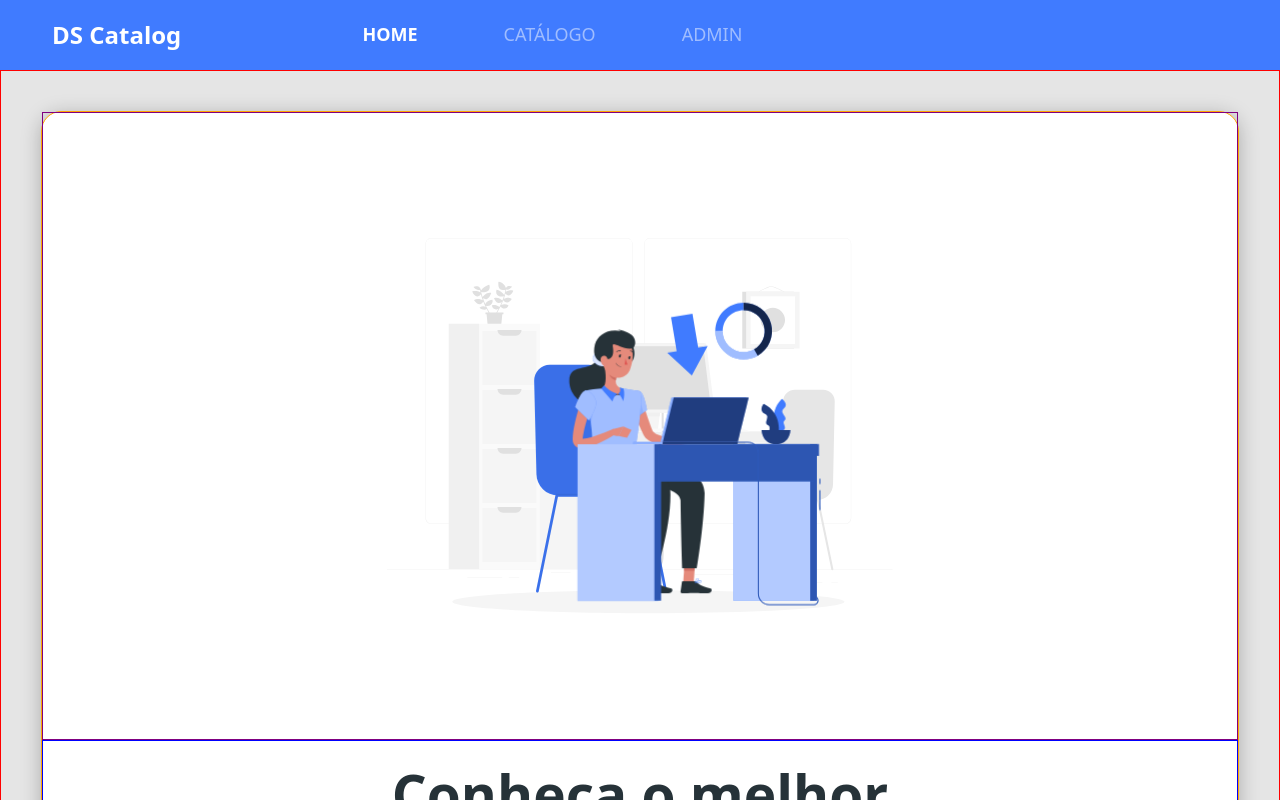
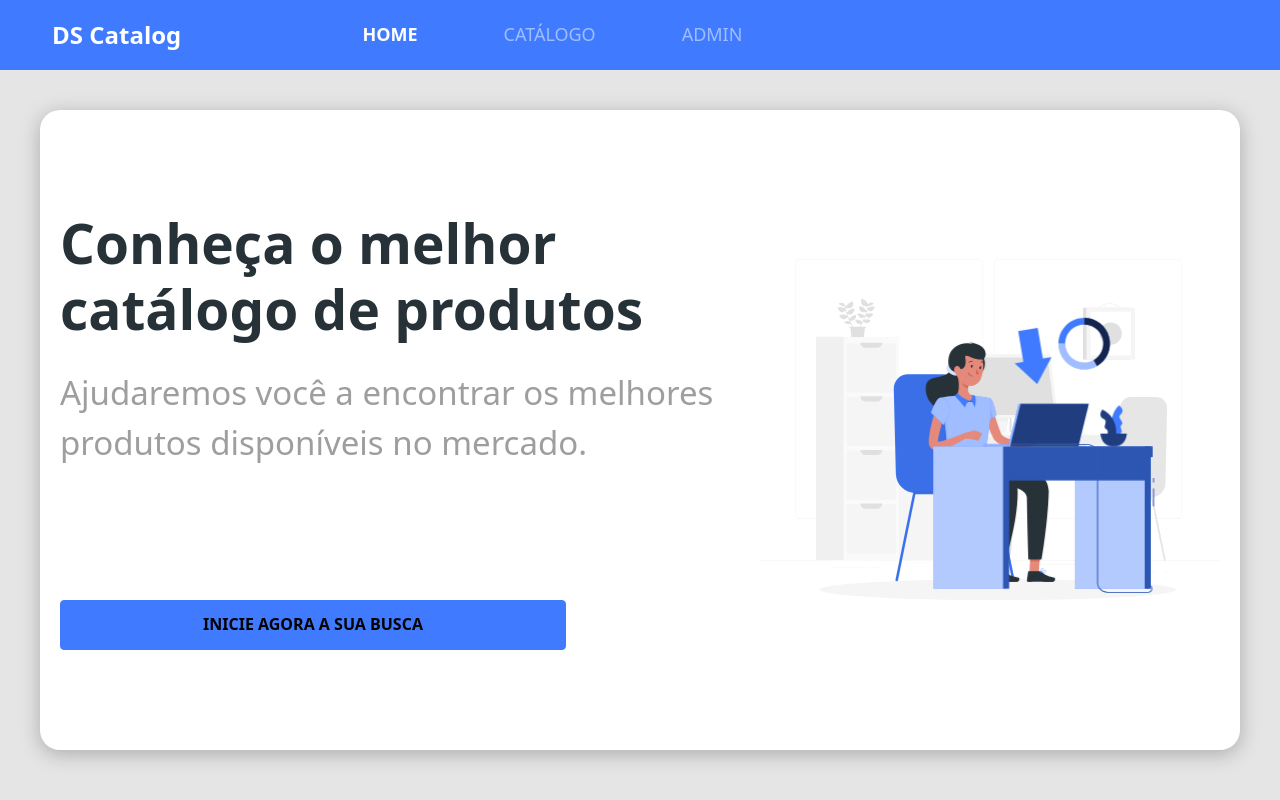
Before and after one commit to Deividwb/DSCatalog, a React (Create React App) app in the folder frontweb/: page / in a window 1280 px wide. Shown: the top 800 px of the page. Built offline with nearby package versions, Linux system fonts and the light colour scheme.

Commit message:
Home styling

```diff
--- a/frontweb/src/pages/Home/index.tsx
+++ b/frontweb/src/pages/Home/index.tsx
@@ -1,5 +1,5 @@
-import {ReactComponent as MainImage} from 'assets/images/main-image.svg';
-import Navbar from "components/Navbar";
+import { ReactComponent as MainImage } from 'assets/images/main-image.svg';
+import Navbar from 'components/Navbar';
 import ButtonIcon from 'components/Navbar/ButtonIcon';
 import './styles.css';
 
@@ -10,12 +10,17 @@
       <div className="home-container">
         <div className="home-card">
           <div className="home-content-container">
+            <div>
               <h1>Conheça o melhor catálogo de produtos</h1>
-                  <p>Ajudaremos você a encontrar os melhores produtos disponíveis no mercado.</p>
-                  <ButtonIcon/>
+              <p>
+                Ajudaremos você a encontrar os melhores produtos disponíveis no
+                mercado.
+              </p>
+            </div>
+            <ButtonIcon />
           </div>
           <div className="home-image-container">
-                  <MainImage/>
+            <MainImage />
           </div>
         </div>
       </div>
--- a/frontweb/src/pages/Home/styles.css
+++ b/frontweb/src/pages/Home/styles.css
@@ -2,7 +2,6 @@
   padding: 10px;
   font-size: 20px;
   text-align: center;
-  border: 1px solid red;
 }
 
 .home-card {
@@ -11,7 +10,6 @@
   background-color: #fff;
   box-shadow: 0px 4px 20px rgb(0, 0, 0, 0.25);
   border-radius: 20px;
-  border: 1px solid orange;
 }
 
 .home-content-container {
@@ -19,7 +17,6 @@
   flex-direction: column;
   align-items: center;
   padding: 10px 10px 60px 10px;
-  border: 1px solid blue;
 }
 
 .home-content-container h1 {
@@ -37,7 +34,6 @@
 
 .home-image-container {
   padding: 50px 15px;
-  border: 1px solid purple;
 }
 
 .home-image-container svg {
@@ -66,7 +62,7 @@
   }
 
   .home-image-container svg {
-    width: 506px;
+    width: 506;
   }
 }
 
@@ -104,3 +100,42 @@
     margin-bottom: 47px;
   }
 }
+
+@media (min-width: 1200px){
+
+  .home-card {
+    flex-direction: row;
+    justify-content: space-around;
+    padding: calc(((85vh - 480px)/2) - 20px) 0;
+  }
+
+  .home-content-container {
+    height: 480px;
+    width: 700px;
+    padding: 20px;
+    align-items: flex-start;
+    text-align: left;
+    align-content: space-between;
+    flex-flow: wrap;
+  }
+
+  .home-image-container {
+    display: flex;
+    align-items: center;
+    padding: 20px;
+  }
+
+  .home-image-container svg {
+    width: 100%;
+  }
+
+}
+
+@media (min-width: 1400px){
+
+  .home-image-container svg {
+    width: 480px;
+  }
+
+
+}
```
Lines whose indentation alone changed are shown as unchanged.
